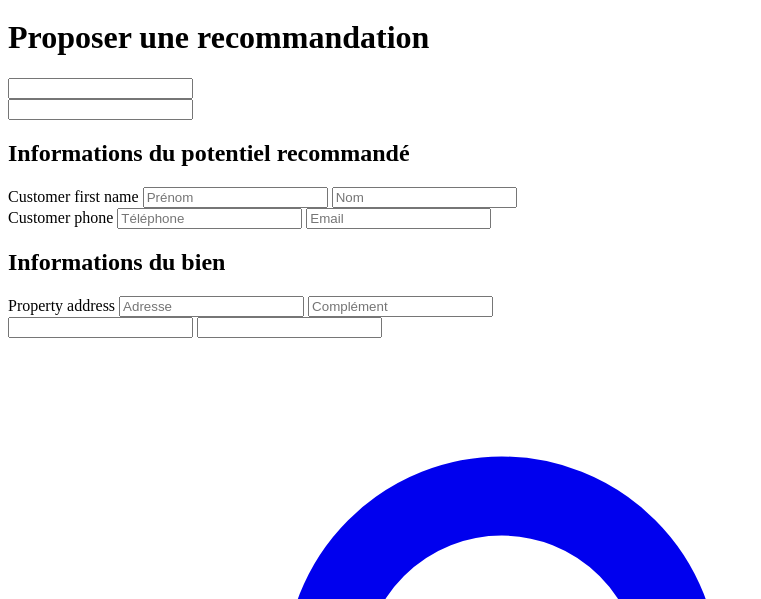
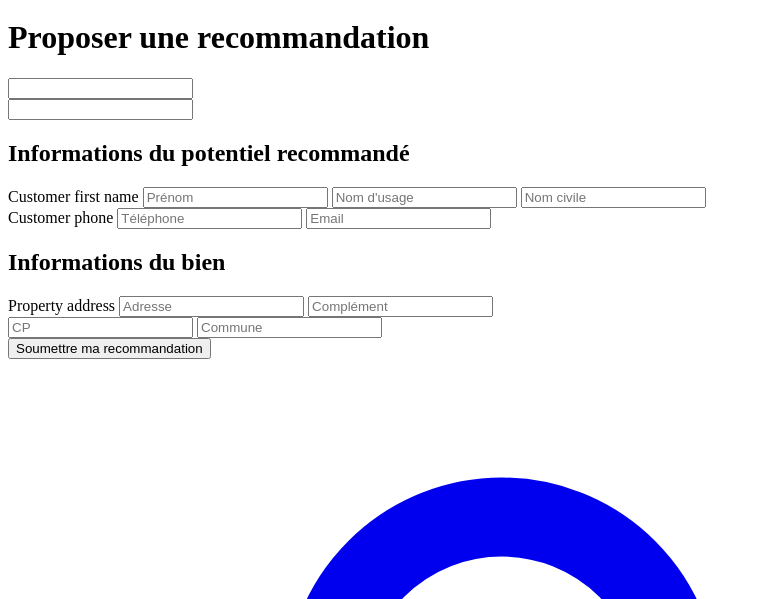
Before and after one commit to OpenPixl/applipaps, a Symfony app: template templates/gestapp/recommandations/reco/new.html.twig in a window 1280 px wide. Shown: the part 266-865 px from the top of the page, without its empty margins (0-761 px from the left). Run offline with Twig, Linux system fonts and the light colour scheme; the template is opened without the code that fills it, so the values that code supplies are empty; form fields are guessed from the names that the template uses; some libraries are stand-ins or nearby versions.

Commit message:
DEV | Adaptation Add Reco

```diff
--- a/templates/gestapp/recommandations/reco/include/_form.html.twig
+++ b/templates/gestapp/recommandations/reco/include/_form.html.twig
@@ -1,5 +1,5 @@
 {{ form_start(form) }}
-<div class="flex justify-center w-full px-2 mb-6">
+<div class="flex justify-center w-full px-2 mb-4">
     <div class="bg-white columns-2 w-full divide-x rounded-sm shadow-sm gap-0">
         <div class="px-2 py-2">
             {# {{ form_label(form.typeReco, null, {'label_attr': {'class': 'block text-xs font-medium text-gray-700', 'for': form.typeReco.vars.label}}) }} #}
@@ -11,13 +11,15 @@
         </div>
     </div>
 </div>
-<div class="flex flex-col justify-center w-full px-2 mb-6">
+<div class="flex flex-col justify-center w-full px-2 mb-4">
     <h2 class="uppercase font-light pb-1 mb-2 border-b">Informations du potentiel recommandé</h2>
     <div class="bg-white w-full divide-x rounded shadow-sm">
+
         <div class="flex flex-col gap-0 px-2 py-1">
             {{ form_label(form.customerFirstName, null, {'label_attr': {'class': 'block text-xs font-medium text-gray-700', 'for': form.customerFirstName.vars.label}}) }}
             {{ form_widget(form.customerFirstName,  {'attr': {'class': 'block w-full text-xs px-2 py-1 border-t border-x rounded-t text-gray-700 focus:outline-none focus:ring focus:ring-blue-200', 'placeholder' : 'Prénom'}}) }}
-            {{ form_widget(form.customerLastName,  {'attr': {'class': 'block w-full text-xs px-2 py-1 border rounded-b text-gray-700 focus:outline-none focus:ring focus:ring-blue-200', 'placeholder' : 'Nom'}}) }}
+            {{ form_widget(form.customerMaiden,  {'attr': {'class': 'block w-full text-xs px-2 py-1 border rounded-b text-gray-700 focus:outline-none focus:ring focus:ring-blue-200', 'placeholder' : 'Nom d\'usage'}}) }}
+            {{ form_widget(form.customerLastName,  {'attr': {'class': 'block w-full text-xs px-2 py-1 border rounded-b text-gray-700 focus:outline-none focus:ring focus:ring-blue-200', 'placeholder' : 'Nom civile'}}) }}
         </div>
         <div class="flex flex-col gap-0 px-2 pt-1 pb-2">
             {{ form_label(form.customerPhone, null, {'label_attr': {'class': 'block text-xs font-medium text-gray-700', 'for': form.customerPhone.vars.label}}) }}
@@ -26,7 +28,7 @@
         </div>
     </div>
 </div>
-<div class="flex flex-col justify-center w-full px-2 mb-6">
+<div class="flex flex-col justify-center w-full px-2 mb-4">
     <h2 class="uppercase font-light pb-1 mb-2 border-b">Informations du bien</h2>
     <div class="bg-white w-full divide-x rounded-sm shadow-sm">
         <div class="flex flex-col gap-0 px-2 py-1">
@@ -34,10 +36,19 @@
             {{ form_widget(form.propertyAddress,  {'attr': {'class': 'block w-full text-xs px-2 py-1 border-t border-x rounded-t text-gray-700 focus:outline-none focus:ring focus:ring-blue-200', 'placeholder' : 'Adresse'}}) }}
             {{ form_widget(form.propertyComplement,  {'attr': {'class': 'block w-full text-xs px-2 py-1 border-t border-x text-gray-700 focus:outline-none focus:ring focus:ring-blue-200', 'placeholder' : 'Complément'}}) }}
             <div class="flex flex-row gap-0">
-                {{ form_widget(form.propertyZipcode,  {'attr': {'class': 'w-20 text-xs px-2 py-1 border-s border-y rounded-bl text-gray-700 focus:outline-none focus:ring focus:ring-blue-200'}}) }}
-                {{ form_widget(form.propertyCity,  {'attr': {'class': 'w-80 text-xs px-2 py-1 border-x border-y  rounded-br text-gray-700 focus:outline-none focus:ring focus:ring-blue-200'}}) }}
+                {{ form_widget(form.propertyZipcode,  {'attr': {'class': 'w-20 text-xs px-2 py-1 border-s border-y rounded-bl text-gray-700 focus:outline-none focus:ring focus:ring-blue-200', 'placeholder':'CP'}}) }}
+                {{ form_widget(form.propertyCity,  {'attr': {'class': 'w-80 text-xs px-2 py-1 border-x border-y  rounded-br text-gray-700 focus:outline-none focus:ring focus:ring-blue-200', 'placeholder':'Commune'}}) }}
             </div>
         </div>
     </div>
 </div>
+<div class="px-2">
+    <button
+            type="submit"
+            class="w-full bg-blue-600 text-white py-1.5 px-3 text-sm rounded-md hover:bg-blue-700 active:bg-blue-800 active:shadow-lg focus:outline-none focus:ring focus:ring-blue-300"
+    >
+        Soumettre ma recommandation
+    </button>
+</div>
+
 {{ form_end(form) }}
```
Also changed, not shown: tailwind.config.js (line endings or trailing spaces), 1 other file.
